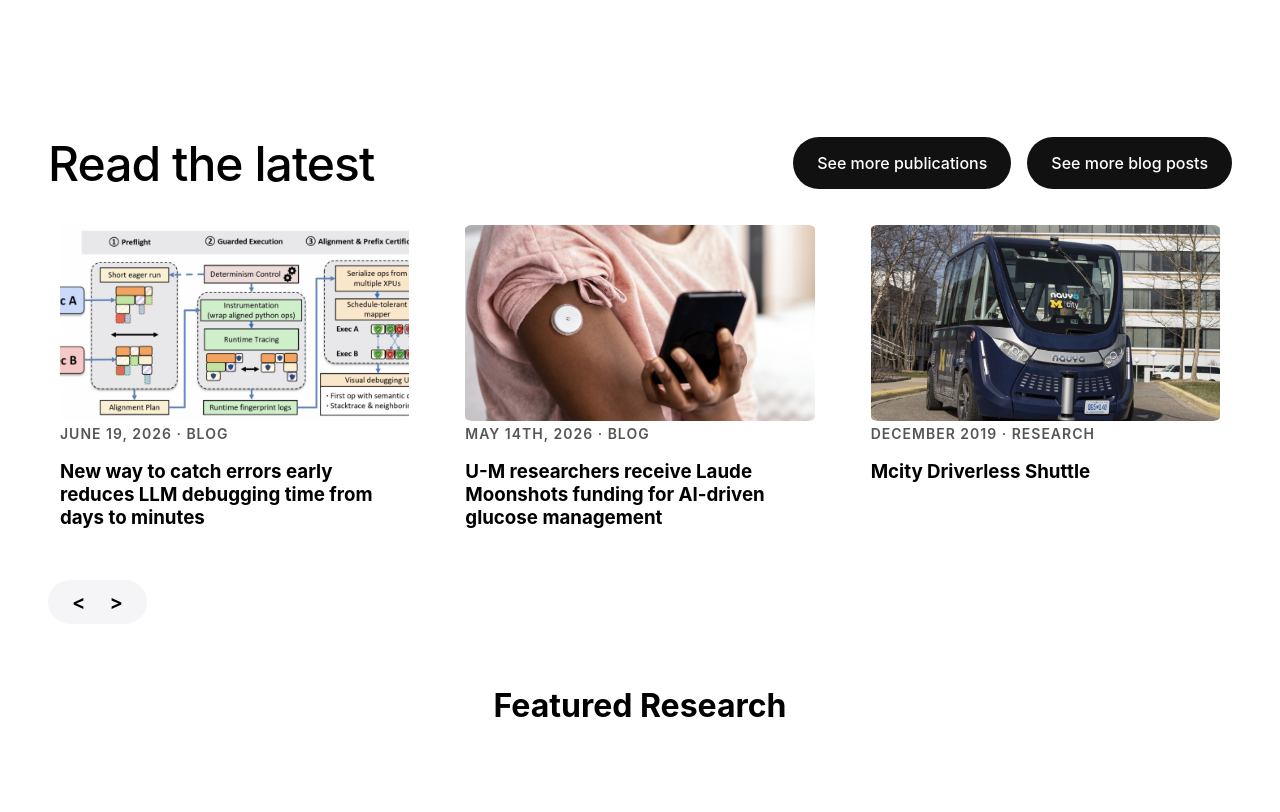
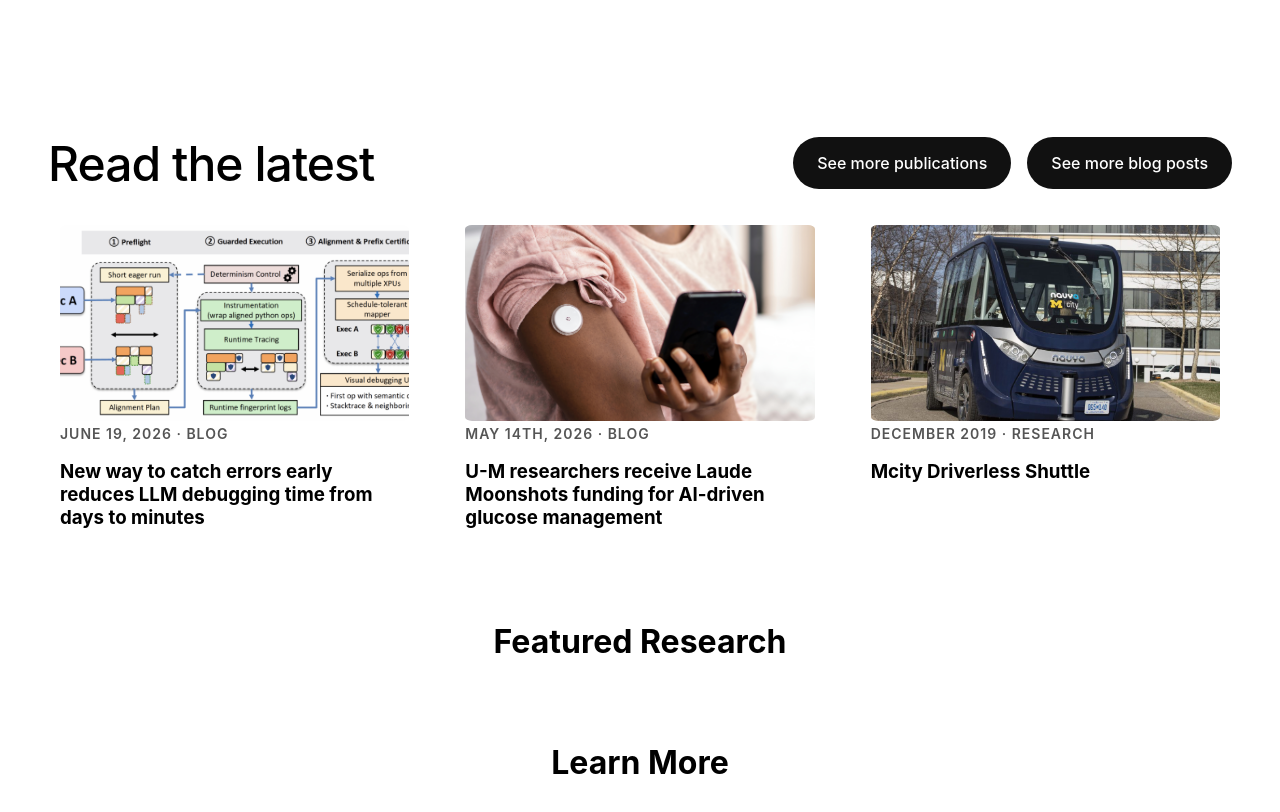
Before and after one commit to Ty-Cheng5/MResearch-site, a React (Create React App) app: page / in a window 1280 px wide. Shown: the part 1540-2352 px from the top of the page. Built offline with nearby package versions, Linux system fonts and the light colour scheme; a web font is replaced by a local one.

Commit message:
fade in animation and hook for inView render

```diff
--- /dev/null
+++ b/src/hooks/useInView.js
@@ -0,0 +1,26 @@
+import { useEffect, useRef, useState } from 'react';
+
+export function useInView(threshold = 0.3) {
+  const ref = useRef(null);
+  const [inView, setInView] = useState(false);
+
+  useEffect(() => {
+    const node = ref.current;
+    if (!node) return;
+
+    const observer = new IntersectionObserver(
+      ([entry]) => {
+        if (entry.isIntersecting) {
+          setInView(true);
+          observer.disconnect();
+        }
+      },
+      { threshold }
+    );
+
+    observer.observe(node);
+    return () => observer.disconnect();
+  }, [threshold]);
+
+  return [ref, inView];
+}
--- a/src/pages/Home.css
+++ b/src/pages/Home.css
@@ -140,27 +140,6 @@
     margin-top: 1%;
 }
 
-/* Scroll arrows: pill-shaped container with "<" / ">" */
-.recent-scroll {
-    display: flex;
-    flex-direction: row;
-    align-items: center;
-    justify-content: center;
-    gap: 24px;
-    width: fit-content;
-    background-color: #f5f5f7;
-    border-radius: 999px;
-    padding: 10px 24px;
-}
-
-.recent-scroll h1 {
-    margin: 0;
-    font-size: 20px;
-    font-weight: 600;
-    cursor: pointer;
-}
-
-
 .annual-report {
     width: 100%;
     align-self: stretch;
@@ -206,3 +185,41 @@
     object-fit: cover;
     border-radius: 2%;
 }
+
+/* Scroll-in-view animation: toggled by the useInView hook in Home.js */
+.fade-in-section {
+    opacity: 0;
+    transform: translateY(48px);
+    transition: opacity 0.8s cubic-bezier(0.16, 1, 0.3, 1),
+                transform 0.8s cubic-bezier(0.16, 1, 0.3, 1);
+}
+
+.fade-in-section.visible {
+    opacity: 1;
+    transform: translateY(0);
+}
+
+/*ALL KEYFRAME STUFF*/
+
+@keyframes fadeInTitle1 {
+    from {opacity: 0;}
+    to {opactity: 1;}
+}
+
+@keyframes fadeInTitle2 {
+  from { opacity: 0; transform: translateY(0); }
+  to   { opacity: 1; transform: translateY(24px); }
+}
+
+@keyframes fadeInTitle3 {
+  from { opacity: 0; transform: translateY(24px); }
+  to   { opacity: 1; transform: translateY(0); }
+}
+
+.title2 h1 {
+  animation: fadeInTitle2 2.5s ease-out forwards;
+}
+
+.title3 h1 {
+  animation: fadeInTitle3 3s ease-out 2s both;
+}
--- a/src/pages/Home.js
+++ b/src/pages/Home.js
@@ -1,11 +1,15 @@
 import Navbar from '../components/Navbar';
-import Picture from '../images/picture.png';
 import latO from '../images/latest-one.png';
 import latN from '../images/latest-two.png';
 import latE from '../images/latest-three.jpg';
+import { useInView } from '../hooks/useInView';
 import './Home.css';
 
 function Home() {
+  const [annualReportRef, annualReportInView] = useInView();
+  const [quoteBoardRef, quoteBoardInView] = useInView();
+  const [recentRef, recentInView] = useInView();
+
   return (
     <div>
       <Navbar />
@@ -21,14 +25,16 @@ function Home() {
           </div>
           <div className="title2">
             <h1>Bigger Ideas,</h1>
-            <img src={Picture} alt=""></img>
           </div>
           <div className="title3">
             <h1>Backed by Scale</h1>
           </div>
         </div>
 
-        <div className="annual-report">
+        <div
+          className={`annual-report fade-in-section ${annualReportInView ? 'visible' : ''}`}
+          ref={annualReportRef}
+        >
           <div className="annual-report-text">
             <h1>The Public University,<br/> Built for Research.</h1>
             <p>At the University of Michigan,
@@ -44,11 +50,17 @@ function Home() {
           </iframe>
         </div>
 
-        <div className="quote-board">
+        <div
+          className={`quote-board fade-in-section ${quoteBoardInView ? 'visible' : ''}`}
+          ref={quoteBoardRef}
+        >
           <h1>Quote Section</h1>
         </div>
 
-        <div className="recent">
+        <div
+          className={`recent fade-in-section ${recentInView ? 'visible' : ''}`}
+          ref={recentRef}
+        >
           <div className="recent-header">
             <div>
               <h2>Read the latest</h2>
@@ -81,10 +93,6 @@ function Home() {
               <h3>Mcity Driverless Shuttle</h3>
             </a>
           </div>
-          <div className="recent-scroll">
-            <h1>{'<'}</h1>
-            <h1>{'>'}</h1>
-          </div>
         </div>
 
         <h1>Featured Research</h1>
```
Also changed, not shown: src/images/picture.png (deleted).
